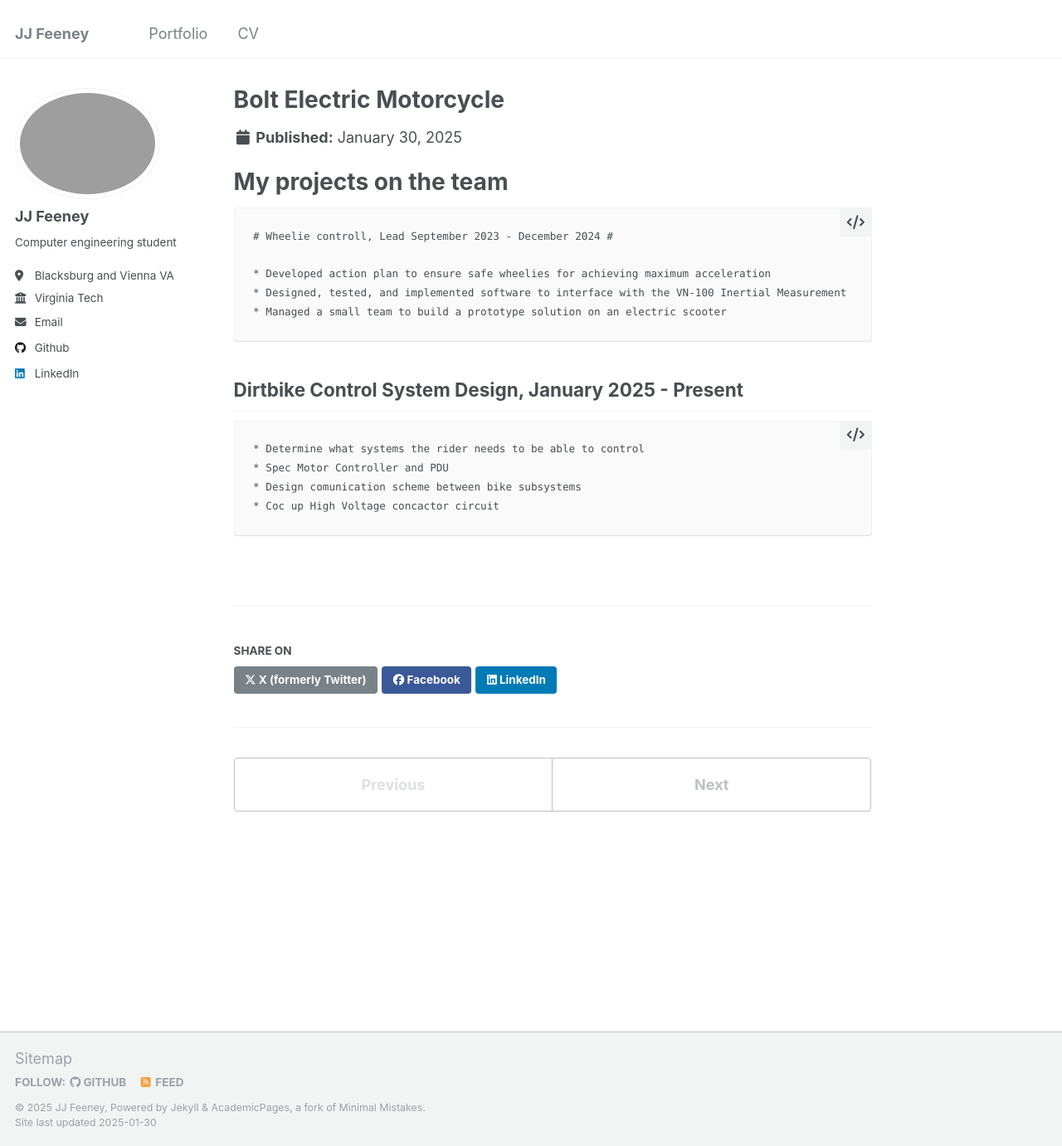
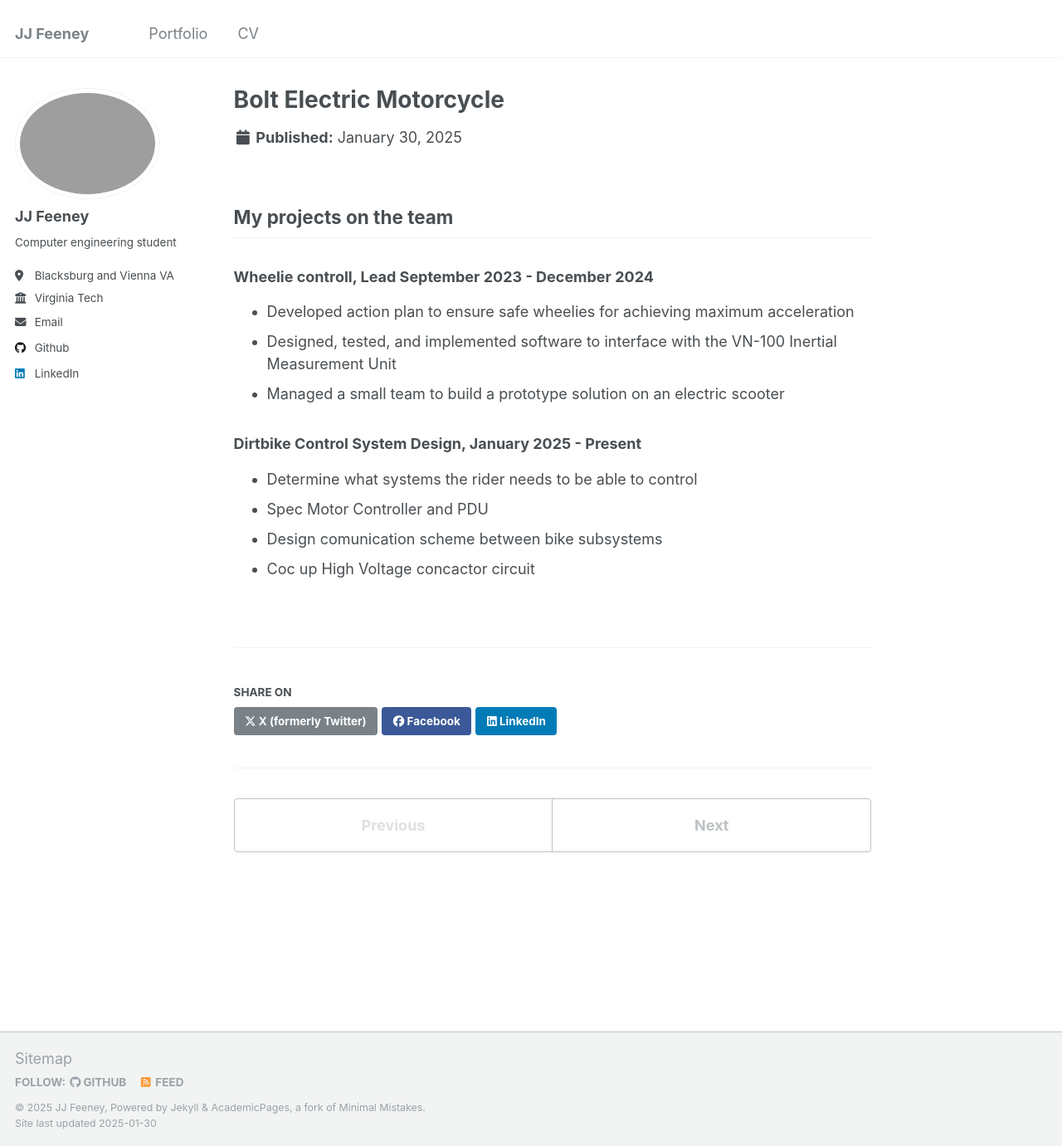
Before and after one commit to Jfee04/Jfee04.github.io, a Jekyll site: the page built from _portfolio/portfolio-1.md, in a window 1280 px wide and 1381 px high. Shown: the whole window at 83% size. Built offline with Jekyll 4.4.1, drawn with Linux system fonts in a browser that asks for light colours.

Commit message:
mor bolt fix

```diff
--- a/_config.yml
+++ b/_config.yml
@@ -21,7 +21,7 @@ repository               : "Jfee04/Jfee04.github.io"
 #               Additional customization can be done by editing /_includes/author-profile.html
 author:
   # Biographic information
-  avatar           : "images/profile.png"
+  avatar           : "/images/profile.png"
   name             : "JJ Feeney"
   pronouns         : # example: "she/her"
   bio              : "Computer engineering student"
--- a/_portfolio/portfolio-1.md
+++ b/_portfolio/portfolio-1.md
@@ -4,18 +4,18 @@ excerpt: "A student design team that builds electric motorcycles and dirt bikes<
 collection: portfolio
 ---
 
-My projects on the team
-=====
-    # Wheelie controll, Lead September 2023 - December 2024 #
+## My projects on the team ##
 
-    * Developed action plan to ensure safe wheelies for achieving maximum acceleration
-    * Designed, tested, and implemented software to interface with the VN-100 Inertial Measurement Unit
-    * Managed a small team to build a prototype solution on an electric scooter
+### Wheelie controll, Lead September 2023 - December 2024 ###
+
+* Developed action plan to ensure safe wheelies for achieving maximum acceleration
+* Designed, tested, and implemented software to interface with the VN-100 Inertial Measurement Unit
+* Managed a small team to build a prototype solution on an electric scooter
 
 
-Dirtbike Control System Design, January 2025 - Present
-------------
-    * Determine what systems the rider needs to be able to control
-    * Spec Motor Controller and PDU
-    * Design comunication scheme between bike subsystems
-    * Coc up High Voltage concactor circuit
+### Dirtbike Control System Design, January 2025 - Present ###
+
+* Determine what systems the rider needs to be able to control
+* Spec Motor Controller and PDU
+* Design comunication scheme between bike subsystems
+* Coc up High Voltage concactor circuit
```
